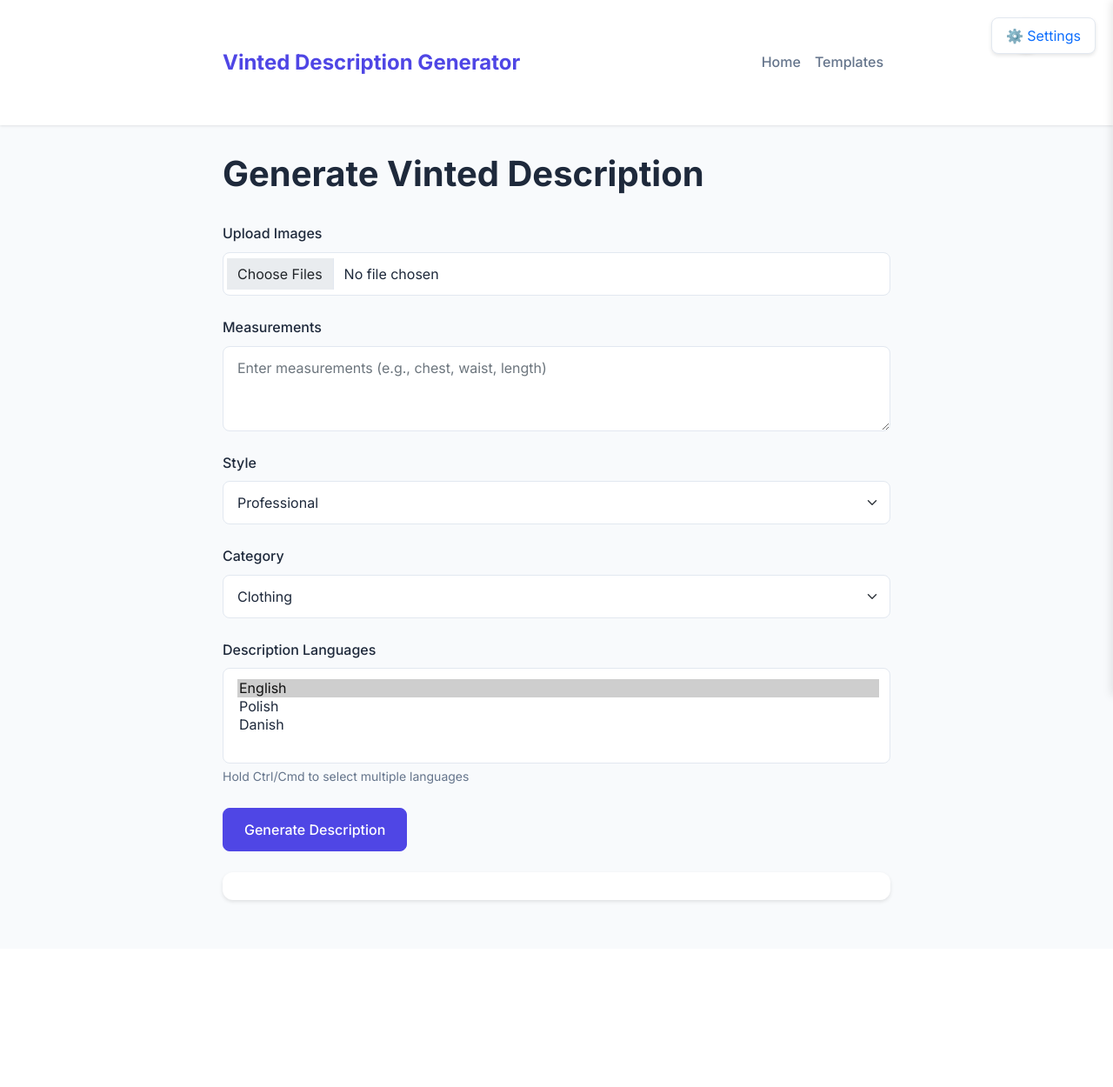
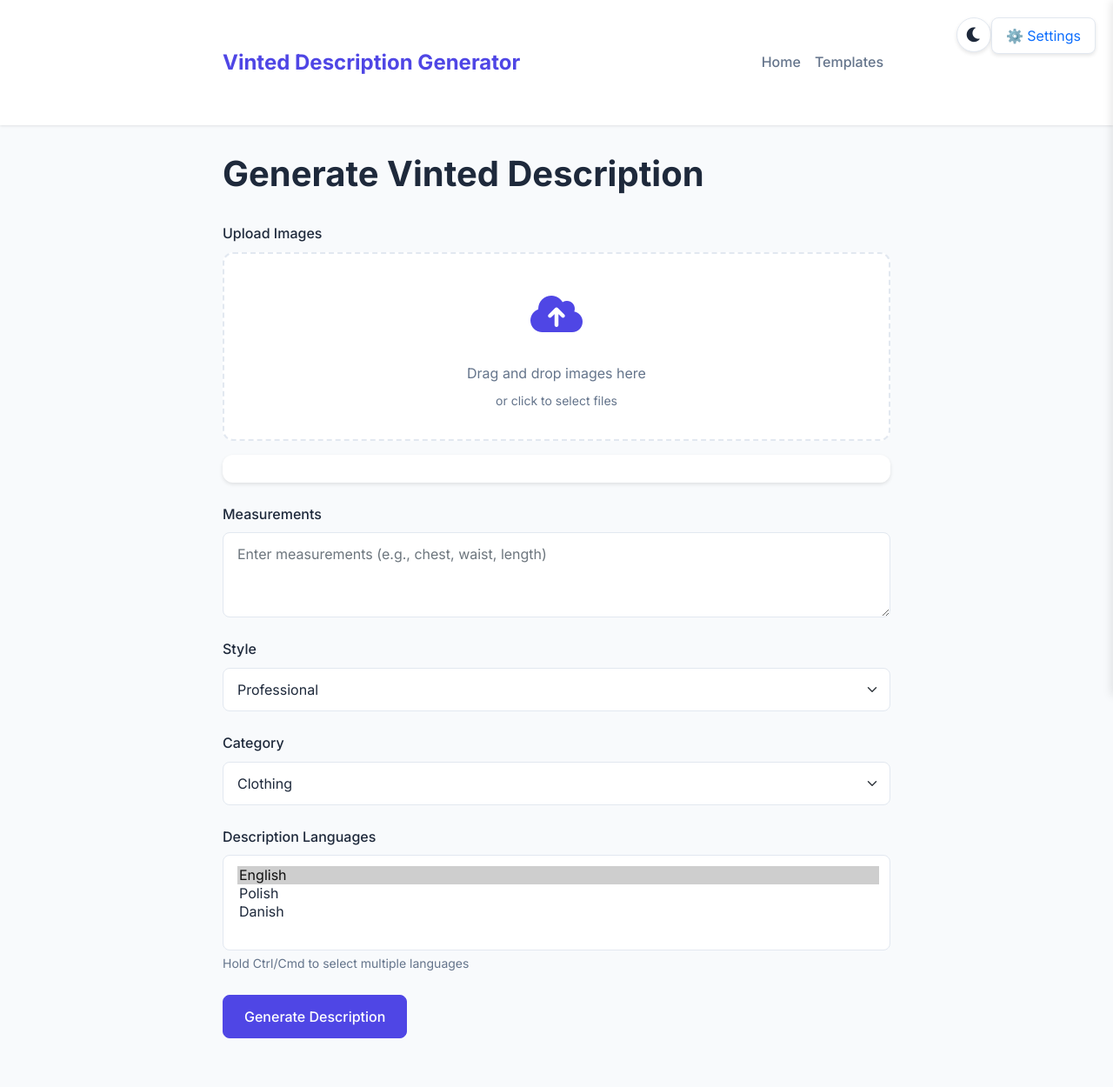
Before and after one commit to xvvcs/vinted-desc-generator, a Flask app: page / in a window 1280 px wide. Shown: the whole page at 87% size. Before the commit the page ends 1039 px from the top, so only its background shows below. Run offline with Flask 3, Linux system fonts and the light colour scheme; some libraries are stand-ins or nearby versions.

Commit message:
files drop menu, additional page styling

```diff
--- a/templates/index.html
+++ b/templates/index.html
@@ -130,7 +130,7 @@
       .theme-toggle {
         position: fixed;
         top: 20px;
-        right: 80px;
+        right: 140px;
         z-index: 1001;
         background-color: var(--card-background);
         border: 1px solid var(--border-color);
@@ -239,6 +239,49 @@
         color: var(--text-primary);
       }
 
+      .upload-area {
+        border: 2px dashed var(--border-color);
+        border-radius: 12px;
+        padding: 2rem;
+        text-align: center;
+        background-color: var(--card-background);
+        transition: all 0.3s ease;
+        cursor: pointer;
+        position: relative;
+        overflow: hidden;
+      }
+
+      .upload-area:hover, .upload-area.dragover {
+        border-color: var(--primary-color);
+        background-color: rgba(99, 102, 241, 0.05);
+      }
+
+      .upload-area input[type="file"] {
+        position: absolute;
+        width: 100%;
+        height: 100%;
+        top: 0;
+        left: 0;
+        opacity: 0;
+        cursor: pointer;
+      }
+
+      .upload-icon {
+        font-size: 3rem;
+        color: var(--primary-color);
+        margin-bottom: 1rem;
+      }
+
+      .upload-text {
+        color: var(--text-secondary);
+        margin-bottom: 0.5rem;
+      }
+
+      .upload-hint {
+        font-size: 0.875rem;
+        color: var(--text-secondary);
+      }
+
       #imagePreview {
         display: flex;
         flex-wrap: wrap;
@@ -247,6 +290,35 @@
         background-color: var(--card-background);
         border-radius: 12px;
         box-shadow: 0 2px 4px var(--shadow-color);
+        margin-top: 1rem;
+      }
+
+      .image-preview-container {
+        position: relative;
+        display: inline-block;
+      }
+
+      .remove-image {
+        position: absolute;
+        top: -8px;
+        right: -8px;
+        background-color: #ef4444;
+        color: white;
+        border: none;
+        border-radius: 50%;
+        width: 24px;
+        height: 24px;
+        display: flex;
+        align-items: center;
+        justify-content: center;
+        cursor: pointer;
+        font-size: 0.75rem;
+        transition: all 0.2s ease;
+      }
+
+      .remove-image:hover {
+        transform: scale(1.1);
+        background-color: #dc2626;
       }
 
       .container {
@@ -354,6 +426,14 @@
         </select>
         <div class="form-text">Hold Ctrl/Cmd to select multiple languages</div>
       </div>
+      <div class="mb-4">
+        <label for="preferredStyle" class="form-label">Preferred Style</label>
+        <select class="form-select" id="preferredStyle">
+          <option value="professional">Professional</option>
+          <option value="casual">Casual</option>
+          <option value="detailed">Detailed</option>
+        </select>
+      </div>
       <button class="btn btn-primary" onclick="saveSettings()">
         Save Settings
       </button>
@@ -365,15 +445,22 @@
       <form id="uploadForm" class="mb-4">
         <div class="mb-4">
           <label for="images" class="form-label">Upload Images</label>
+          <div class="upload-area" id="uploadArea">
             <input
               type="file"
-            class="form-control"
               id="images"
               name="images"
               multiple
               accept="image/*"
               required
             />
+            <div class="upload-icon">
+              <i class="fas fa-cloud-upload-alt"></i>
+            </div>
+            <div class="upload-text">Drag and drop images here</div>
+            <div class="upload-hint">or click to select files</div>
+          </div>
+          <div id="imagePreview" class="mt-3"></div>
         </div>
 
         <div class="mb-4">
@@ -429,8 +516,6 @@
         </button>
       </form>
 
-      <div id="imagePreview" class="mb-4"></div>
-
       <div id="result" class="mt-4" style="display: none">
         <h3>Generated Description</h3>
         <div class="card">
@@ -453,6 +538,8 @@
       const languagesSelect = document.getElementById("languages");
       const preferredLanguagesSelect =
         document.getElementById("preferredLanguages");
+      const preferredStyleSelect = document.getElementById("preferredStyle");
+      const styleSelect = document.getElementById("style");
       const settingsPanel = document.getElementById("settingsPanel");
       const themeToggle = document.querySelector(".theme-toggle i");
 
@@ -493,6 +580,12 @@
           preferredLanguagesSelect.value = ["en"];
           languagesSelect.value = ["en"];
         }
+
+        const savedStyle = localStorage.getItem("preferredStyle");
+        if (savedStyle) {
+          preferredStyleSelect.value = savedStyle;
+          styleSelect.value = savedStyle;
+        }
       }
 
       // Save settings to localStorage
@@ -507,6 +600,11 @@
         Array.from(languagesSelect.options).forEach((option) => {
           option.selected = selectedLanguages.includes(option.value);
         });
+
+        const selectedStyle = preferredStyleSelect.value;
+        localStorage.setItem("preferredStyle", selectedStyle);
+        styleSelect.value = selectedStyle;
+
         toggleSettings();
         showToast("Settings saved successfully!");
       }
@@ -535,21 +633,67 @@
       }
 
       // Handle image preview
-      imageInput.addEventListener("change", (e) => {
+      imageInput.addEventListener("change", handleImagePreview);
+
+      // Drag and drop handlers
+      const uploadArea = document.getElementById("uploadArea");
+
+      uploadArea.addEventListener("dragover", (e) => {
+        e.preventDefault();
+        uploadArea.classList.add("dragover");
+      });
+
+      uploadArea.addEventListener("dragleave", () => {
+        uploadArea.classList.remove("dragover");
+      });
+
+      uploadArea.addEventListener("drop", (e) => {
+        e.preventDefault();
+        uploadArea.classList.remove("dragover");
+        imageInput.files = e.dataTransfer.files;
+        handleImagePreview();
+      });
+
+      function handleImagePreview() {
         imagePreview.innerHTML = "";
-        Array.from(e.target.files).forEach((file) => {
+        Array.from(imageInput.files).forEach((file, index) => {
           if (file.type.startsWith("image/")) {
             const reader = new FileReader();
             reader.onload = (e) => {
+              const container = document.createElement("div");
+              container.className = "image-preview-container";
+
               const img = document.createElement("img");
               img.src = e.target.result;
               img.className = "preview-image";
-              imagePreview.appendChild(img);
+
+              const removeBtn = document.createElement("button");
+              removeBtn.className = "remove-image";
+              removeBtn.innerHTML = "×";
+              removeBtn.onclick = () => removeImage(index);
+
+              container.appendChild(img);
+              container.appendChild(removeBtn);
+              imagePreview.appendChild(container);
             };
             reader.readAsDataURL(file);
           }
         });
-      });
+      }
+
+      function removeImage(index) {
+        const dt = new DataTransfer();
+        const { files } = imageInput;
+
+        for (let i = 0; i < files.length; i++) {
+          if (i !== index) {
+            dt.items.add(files[i]);
+          }
+        }
+
+        imageInput.files = dt.files;
+        handleImagePreview();
+      }
 
       // Handle form submission
       uploadForm.addEventListener("submit", async (e) => {
```
Also changed, not shown: README.md. Lines whose indentation alone changed are shown as unchanged.
